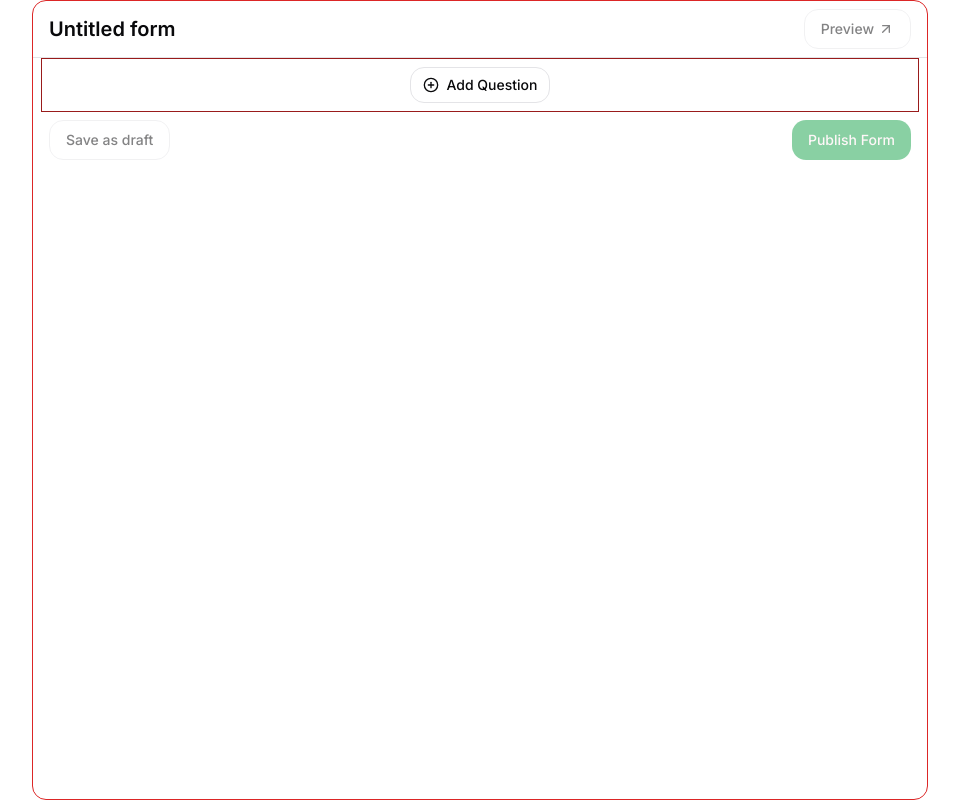
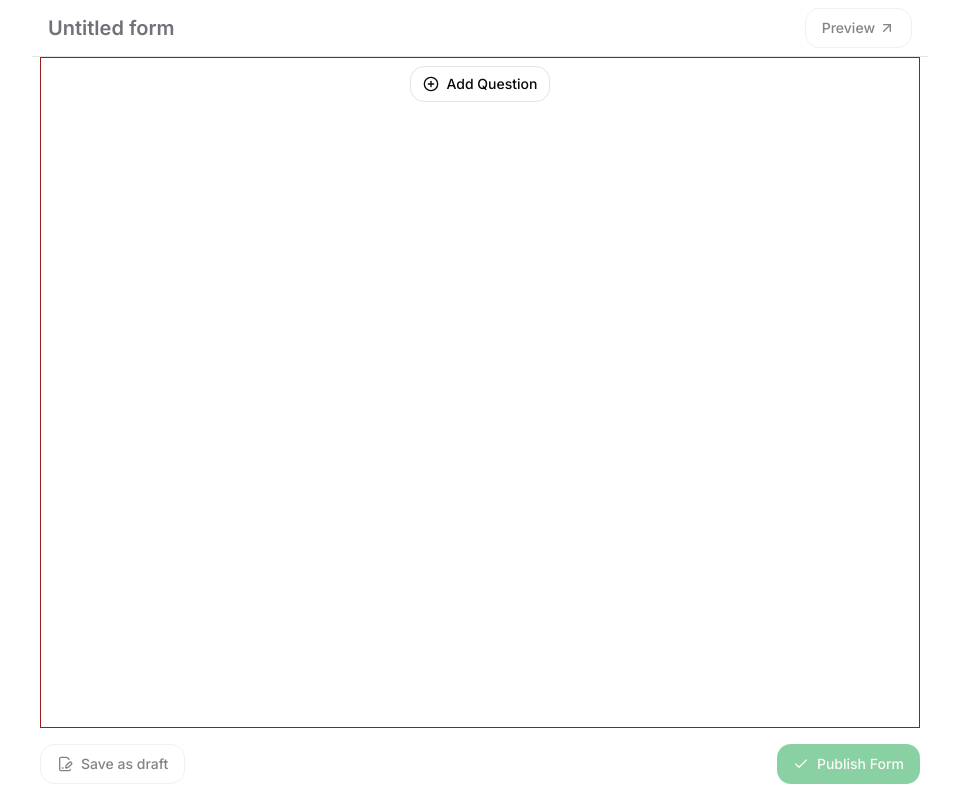
Before and after one commit to suryanshsingh2001/peerlist, a Next.js app: page / in a window 1280 px wide. Shown: the whole page, without its empty margins (160-1119 px from the left). Built offline with nearby package versions, Linux system fonts and the light colour scheme.

Commit message:
(Fix) Layout Issues

```diff
--- a/app/page.tsx
+++ b/app/page.tsx
@@ -4,11 +4,9 @@ import DesignFormFooter from "@/components/layout/design-form-footer";
 import FormDesigner from "@/components/form-section/FormDesigner";
 export default function Home() {
   return (
-    <main className="container flex flex-col min-h-screen mx-auto max-w-4xl border border-red-600 rounded-md">
+    <main className="container flex flex-col min-h-screen mx-auto max-w-4xl rounded-md">
       <DesignFormHeader />
-
       <FormDesigner />
-
       <DesignFormFooter />
     </main>
   );
--- a/components/form-section/FormDesigner.tsx
+++ b/components/form-section/FormDesigner.tsx
@@ -71,7 +71,7 @@ export default function FormDesigner() {
   };
 
   return (
-    <div className="flex flex-col max-w-4xl mx-2 border border-red-800 p-2">
+    <div className="flex flex-1 flex-col max-w-4xl mx-2 border border-red-800 p-2 ">
       <>
         <DragDropContext onDragEnd={handleDragEnd}>
           <Droppable droppableId="questions">
--- a/components/layout/design-form-footer.tsx
+++ b/components/layout/design-form-footer.tsx
@@ -3,6 +3,7 @@
 import { Button } from "@/components/ui/button";
 import { useFormContext } from "@/context/FormContext";
 import { Separator } from "../ui/separator";
+import { Check, FilePenLine } from "lucide-react";
 
 export default function DesignFormFooter() {
   const { questions } = useFormContext();
@@ -20,11 +21,17 @@ export default function DesignFormFooter() {
 
   return (
     <>
-      <div className="flex items-center justify-between p-2 mx-2">
-        <Button onClick={handleSaveDraft} variant="outline" disabled={!hasQuestions}>
+      <div className="flex items-center justify-between p-2 my-2">
+        <Button
+          onClick={handleSaveDraft}
+          variant="outline"
+          disabled={!hasQuestions}
+        >
+          <FilePenLine className="h-4 w-4" />
           Save as draft
         </Button>
         <Button onClick={handlePublishForm} disabled={!hasQuestions}>
+          <Check className="h-4 w-4" />
           Publish Form
         </Button>
       </div>
--- a/context/FormContext.tsx
+++ b/context/FormContext.tsx
@@ -30,7 +30,7 @@ interface FormProviderProps {
 export const FormProvider = ({ children }: FormProviderProps) => {
   const [questions, setQuestions] = useState<Question[]>([]);
   const [isPreview, setIsPreview] = useState(false);
-  const [formTitle, setFormTitle] = useState("Untitled form");
+  const [formTitle, setFormTitle] = useState("");
 
   return (
     <FormContext.Provider value={{ questions, setQuestions, isPreview, setIsPreview, formTitle, setFormTitle }}>
```
